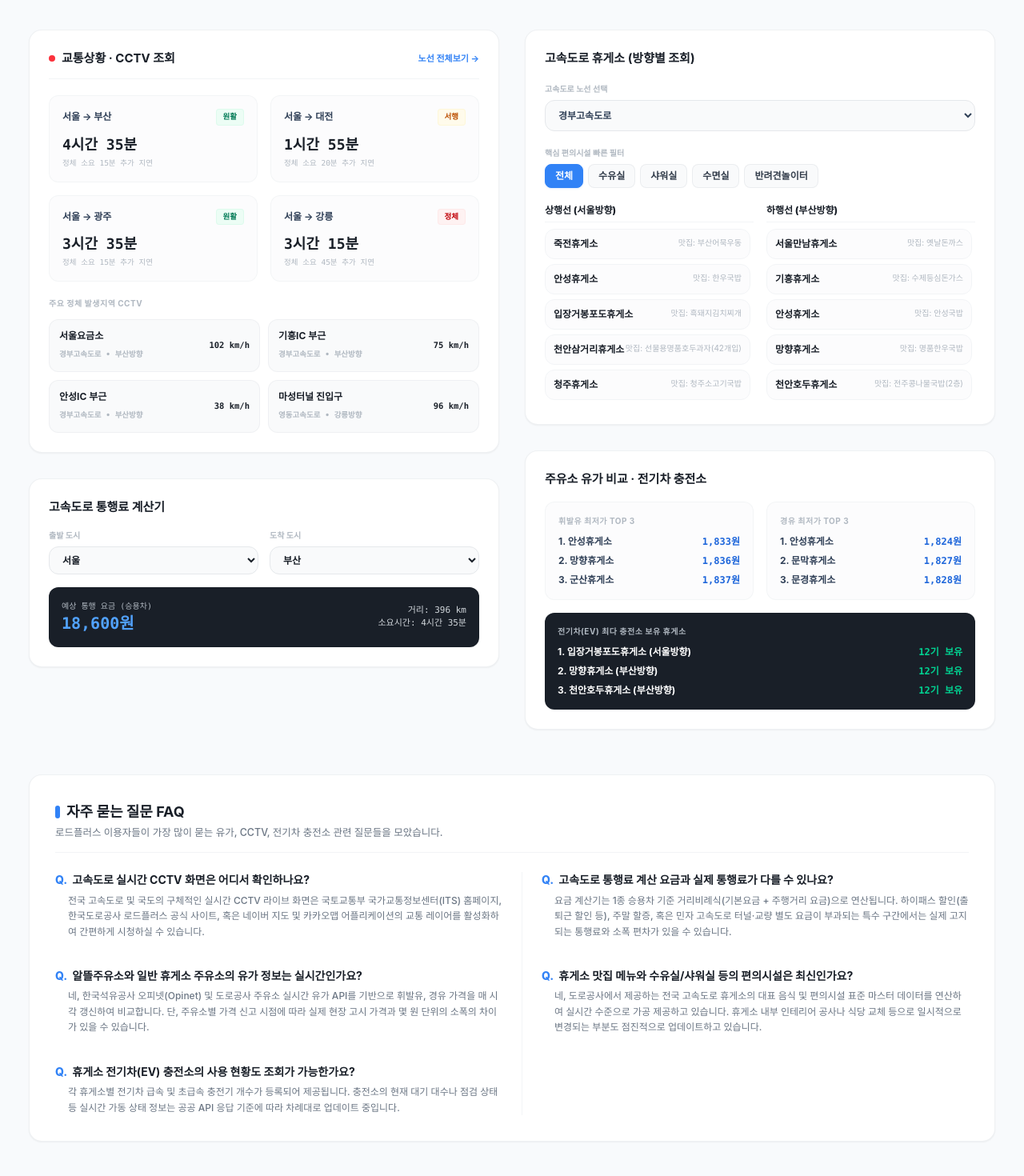
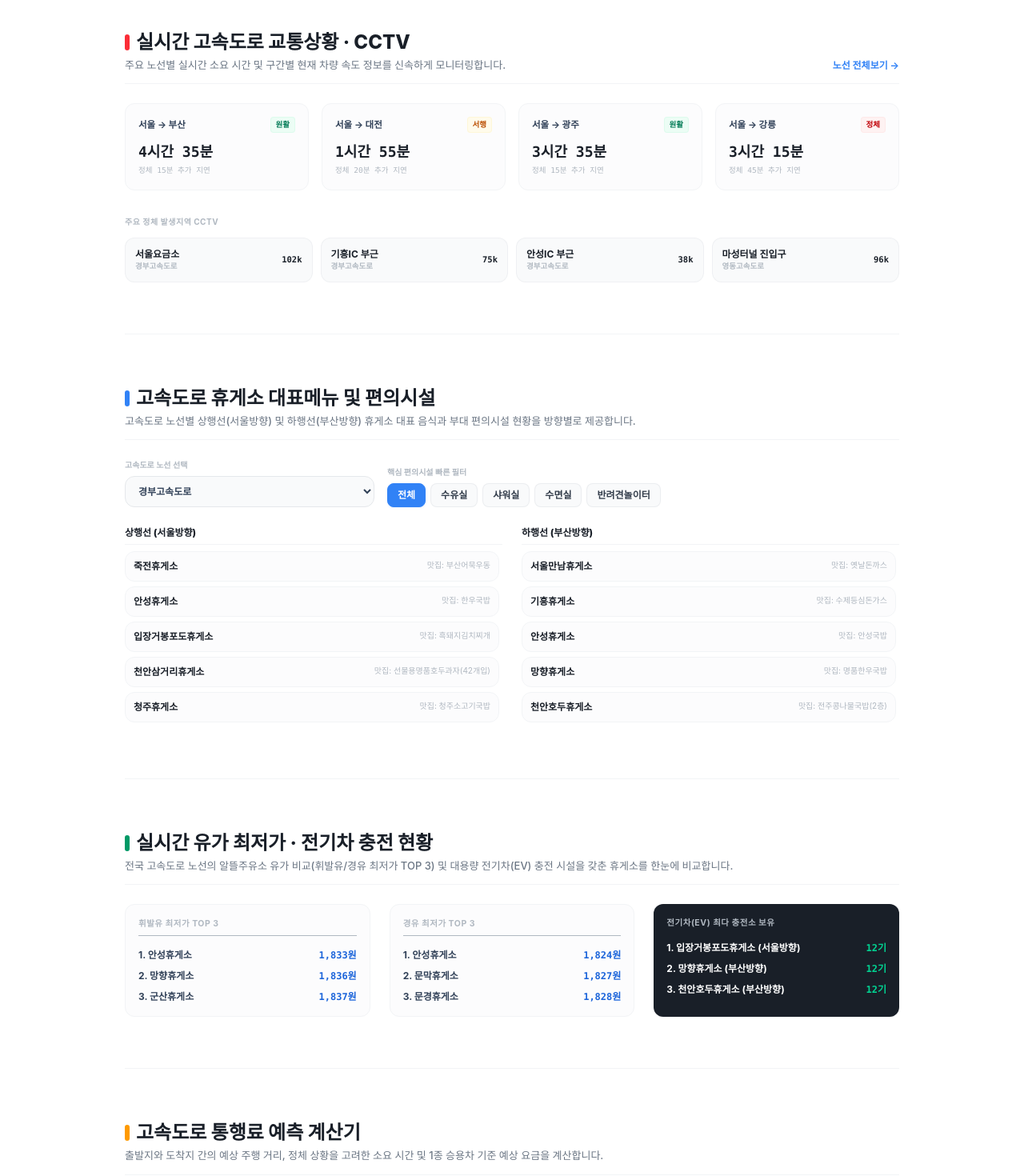
Before and after one commit to fnqlrtm123-code/highway-live, a Next.js app: page / in a window 1280 px wide. Shown: the part 420-1890 px from the top of the page at 80% size. Built offline with nearby package versions, Linux system fonts and the light colour scheme; a web font is replaced by a local one.

Commit message:
style: refactor home page layout to a clean flat vertical design without container boxes

```diff
--- a/src/components/HomeClient.tsx
+++ b/src/components/HomeClient.tsx
@@ -87,10 +87,10 @@ export default function HomeClient() {
     .slice(0, 3);
 
   return (
-    <main className="flex-grow bg-[#f8fafc] pb-24 font-sans text-slate-800">
+    <main className="flex-grow bg-white pb-24 font-sans text-slate-800">
       {/* 1. 상단 문제 해결형 통합 검색창 */}
-      <section className="bg-gradient-to-b from-blue-50/60 via-slate-50/20 to-[#f8fafc] py-16 border-b border-slate-200/50">
-        <div className="mx-auto max-w-[1240px] px-4 text-center space-y-6">
+      <section className="bg-gradient-to-b from-blue-50/60 via-slate-50/20 to-white py-16 border-b border-slate-200/50">
+        <div className="mx-auto max-w-[1000px] px-4 text-center space-y-6">
           <div className="space-y-3">
             <div className="inline-flex items-center gap-1.5 bg-blue-50 text-blue-700 px-3 py-1 rounded-full text-[10.5px] font-bold">
               <span className="relative flex h-1.5 w-1.5">
@@ -156,35 +156,35 @@ export default function HomeClient() {
       </section>
 
       {/* 애드센스 */}
-      <div className="max-w-[1240px] mx-auto px-4 mt-8">
+      <div className="max-w-[1000px] mx-auto px-4 mt-8">
         <AdSense slot="1122334455" />
       </div>
 
-      {/* 2. 메인 4대 카테고리 구성 영역 */}
-      <div className="max-w-[1240px] mx-auto px-4 mt-6 md:mt-10 grid grid-cols-1 lg:grid-cols-12 gap-6 md:gap-8 items-start">
+      {/* 2. 메인 4대 섹션 영역 (세로열로 배치하여 컨테이너 없이 직관적으로 구성) */}
+      <div className="max-w-[1000px] mx-auto px-4 mt-10 space-y-12 md:space-y-16">
 
-        {/* ==========================================
-            좌측: [1] 교통상황·CCTV + [4] 고속도로 통행료
-           ========================================== */}
-        <section className="lg:col-span-6 space-y-8">
-
-          {/* [Pillar 1] 교통상황·CCTV */}
-          <div className="bg-white border border-slate-200/60 rounded-2xl p-5 md:p-6 shadow-xs space-y-5">
-            <div className="flex justify-between items-center border-b pb-3.5 border-slate-100">
-              <div className="flex items-center gap-2">
-                <span className="w-2 h-2 rounded-full bg-red-500 animate-pulse"></span>
-                <h2 className="text-[15px] font-bold text-slate-900">교통상황 &middot; CCTV 조회</h2>
+        {/* [섹션 1] 교통상황 & CCTV 조회 */}
+        <section className="space-y-6">
+          <div className="flex justify-between items-end border-b pb-3.5 border-slate-100">
+            <div>
+              <h2 className="text-xl md:text-2xl font-extrabold text-slate-900 flex items-center gap-2">
+                <span className="w-1.5 h-5 bg-red-500 rounded-full inline-block animate-pulse"></span>
+                실시간 고속도로 교통상황 &middot; CCTV
+              </h2>
+              <p className="text-xs md:text-[13px] text-slate-500 font-medium mt-1">
+                주요 노선별 실시간 소요 시간 및 구간별 현재 차량 속도 정보를 신속하게 모니터링합니다.
+              </p>
             </div>
-              <a href="/traffic" className="text-[11px] font-bold text-blue-600 hover:text-blue-700">노선 전체보기 &rarr;</a>
+            <a href="/traffic" className="text-xs font-bold text-blue-600 hover:text-blue-700 shrink-0">노선 전체보기 &rarr;</a>
           </div>
 
           {/* 주요 도시 간 소요 시간 현황 */}
-            <div className="grid grid-cols-1 sm:grid-cols-2 gap-3 md:gap-4">
+          <div className="grid grid-cols-2 sm:grid-cols-4 gap-3 md:gap-4">
             {travelTimes.slice(0, 4).map((t, idx) => (
-                <div key={idx} className="p-4 bg-slate-50/50 border border-slate-100/80 rounded-xl flex flex-col justify-between space-y-2.5 transition-all hover:border-slate-200">
+              <div key={idx} className="p-4 bg-slate-50/50 border border-slate-100 rounded-xl flex flex-col justify-between space-y-2.5 transition-all hover:border-slate-200">
                 <div className="flex justify-between items-center">
-                    <span className="text-xs font-bold text-slate-700">{t.from} &rarr; {t.to}</span>
-                    <span className={`text-[9.5px] font-bold px-2 py-0.5 rounded ${
+                  <span className="text-[11.5px] font-bold text-slate-700">{t.from} &rarr; {t.to}</span>
+                  <span className={`text-[9.5px] font-bold px-1.5 py-0.5 rounded ${
                     t.status === 'smooth' ? 'bg-emerald-50 text-emerald-700 border border-emerald-100/50' :
                     t.status === 'slow' ? 'bg-amber-50 text-amber-700 border border-amber-100/50' :
                     'bg-red-50 text-red-700 border border-red-100/50'
@@ -193,28 +193,28 @@ export default function HomeClient() {
                   </span>
                 </div>
                 <div>
-                    <span className="text-lg font-extrabold text-slate-900 font-mono">{Math.floor(t.currentTimeMin / 60)}시간 {t.currentTimeMin % 60}분</span>
-                    <p className="text-[9.5px] text-slate-400 font-mono mt-0.5">정체 소요 {t.currentTimeMin - t.normalTimeMin}분 추가 지연</p>
+                  <span className="text-base md:text-lg font-extrabold text-slate-900 font-mono">{Math.floor(t.currentTimeMin / 60)}시간 {t.currentTimeMin % 60}분</span>
+                  <p className="text-[9.5px] text-slate-400 font-mono mt-0.5">정체 {t.currentTimeMin - t.normalTimeMin}분 추가 지연</p>
                 </div>
               </div>
             ))}
           </div>
 
           {/* 실시간 주요 CCTV 포인트 */}
-            <div className="space-y-3">
+          <div className="space-y-3 pt-2">
             <span className="text-[10px] font-bold text-slate-400 block uppercase tracking-wider">주요 정체 발생지역 CCTV</span>
-              <div className="grid grid-cols-1 sm:grid-cols-2 gap-2.5">
+            <div className="grid grid-cols-2 sm:grid-cols-4 gap-2.5">
               {cctvPoints.slice(0, 4).map(c => (
                 <button
                   key={c.id}
                   onClick={() => setActiveCctv(c)}
                   className="p-3 bg-slate-50 hover:bg-slate-100/75 border border-slate-200/50 text-slate-800 rounded-xl text-left flex justify-between items-center transition-all cursor-pointer hover:border-slate-300"
                 >
-                    <div>
-                      <span className="text-xs font-bold block text-slate-800">{c.name}</span>
-                      <span className="text-[9.5px] text-slate-400 font-semibold font-mono">{c.highwayName} &bull; {c.direction}</span>
+                  <div className="min-w-0 pr-1">
+                    <span className="text-xs font-bold block text-slate-850 truncate">{c.name}</span>
+                    <span className="text-[9.5px] text-slate-400 font-semibold font-mono truncate block">{c.highwayName}</span>
                   </div>
-                    <span className="text-[10.5px] font-extrabold font-mono text-red-550">{c.currentSpeed} km/h</span>
+                  <span className="text-[10.5px] font-extrabold font-mono text-red-550 shrink-0">{c.currentSpeed}k</span>
                 </button>
               ))}
             </div>
@@ -235,75 +235,26 @@ export default function HomeClient() {
               />
             </div>
           )}
+        </section>
+
+        <hr className="border-slate-100" />
+
+        {/* [섹션 2] 고속도로 휴게소 (방향별 조회) */}
+        <section className="space-y-6">
+          <div className="border-b pb-3.5 border-slate-100">
+            <h2 className="text-xl md:text-2xl font-extrabold text-slate-900 flex items-center gap-2">
+              <span className="w-1.5 h-5 bg-blue-600 rounded-full inline-block"></span>
+              고속도로 휴게소 대표메뉴 및 편의시설
+            </h2>
+            <p className="text-xs md:text-[13px] text-slate-500 font-medium mt-1">
+              고속도로 노선별 상행선(서울방향) 및 하행선(부산방향) 휴게소 대표 음식과 부대 편의시설 현황을 방향별로 제공합니다.
+            </p>
           </div>
 
-          {/* [Pillar 4] 고속도로 통행료 계산기 */}
-          <div className="bg-white border border-slate-200/60 rounded-2xl p-5 md:p-6 shadow-xs space-y-4">
-            <div>
-              <h2 className="text-[15px] font-bold text-slate-900">고속도로 통행료 계산기</h2>
-            </div>
-
-            <div className="grid grid-cols-2 gap-3.5">
-              <div>
-                <label className="text-[10px] font-bold text-slate-400 block mb-1.5">출발 도시</label>
-                <select
-                  value={tollFrom}
-                  onChange={(e) => { setTollFrom(e.target.value); calculateToll(e.target.value, tollTo); }}
-                  className="w-full px-3 py-2 text-xs rounded-xl border border-slate-200 bg-slate-50 font-bold focus:outline-none focus:border-blue-500 cursor-pointer"
-                >
-                  <option value="서울">서울</option>
-                  <option value="부산">부산</option>
-                  <option value="광주">광주</option>
-                  <option value="대전">대전</option>
-                  <option value="강릉">강릉</option>
-                </select>
-              </div>
-              <div>
-                <label className="text-[10px] font-bold text-slate-400 block mb-1.5">도착 도시</label>
-                <select
-                  value={tollTo}
-                  onChange={(e) => { setTollTo(e.target.value); calculateToll(tollFrom, e.target.value); }}
-                  className="w-full px-3 py-2 text-xs rounded-xl border border-slate-200 bg-slate-50 font-bold focus:outline-none focus:border-blue-500 cursor-pointer"
-                >
-                  <option value="부산">부산</option>
-                  <option value="서울">서울</option>
-                  <option value="광주">광주</option>
-                  <option value="대전">대전</option>
-                  <option value="강릉">강릉</option>
-                </select>
-              </div>
-            </div>
-
-            {tollResult && (
-              <div className="p-4 bg-slate-900 text-white rounded-xl flex justify-between items-center font-mono">
-                <div>
-                  <span className="text-[10px] text-slate-400 block">예상 통행 요금 (승용차)</span>
-                  <span className="text-xl font-black text-blue-400">{tollResult.price.toLocaleString()}원</span>
-                </div>
-                <div className="text-right text-[11px] text-slate-300">
-                  <p>거리: {tollResult.distanceKm} km</p>
-                  <p>소요시간: {tollResult.timeText}</p>
-                </div>
-              </div>
-            )}
-          </div>
-
-        </section>
-
-        {/* ==========================================
-            우측: [2] 고속도로 휴게소 (상행선/하행선) + [3] 주유소 전기차
-           ========================================== */}
-        <section className="lg:col-span-6 space-y-8">
-
-          {/* [Pillar 2] 고속도로 휴게소 (상행선·하행선 리스트 및 맛집) */}
-          <div className="bg-white border border-slate-200/60 rounded-2xl p-5 md:p-6 shadow-xs space-y-5">
-            <div>
-              <h2 className="text-[15px] font-bold text-slate-900">고속도로 휴게소 (방향별 조회)</h2>
-            </div>
-
+          <div className="grid grid-cols-1 md:grid-cols-12 gap-4 items-end">
             {/* 고속도로 노선 셀렉트 */}
-            <div>
-              <label className="text-[10px] font-bold text-slate-400 block mb-1.5">고속도로 노선 선택</label>
+            <div className="md:col-span-4 space-y-1.5">
+              <label className="text-[10px] font-bold text-slate-400 block">고속도로 노선 선택</label>
               <select
                 value={selectedRestHighway}
                 onChange={(e) => setSelectedRestHighway(e.target.value)}
@@ -319,7 +270,7 @@ export default function HomeClient() {
             </div>
 
             {/* 편의시설 검색 필터 */}
-            <div className="space-y-1.5">
+            <div className="md:col-span-8 space-y-1.5">
               <span className="text-[10px] font-bold text-slate-400 block">핵심 편의시설 빠른 필터</span>
               <div className="flex flex-wrap gap-1.5">
                 {['전체', '수유실', '샤워실', '수면실', '반려견놀이터'].map(fac => (
@@ -337,9 +288,10 @@ export default function HomeClient() {
                 ))}
               </div>
             </div>
+          </div>
 
           {/* 상행선 / 하행선 리스트 (구분 중요!) */}
-            <div className="grid grid-cols-1 sm:grid-cols-2 gap-4">
+          <div className="grid grid-cols-1 sm:grid-cols-2 gap-6">
 
             {/* 상행선 방향 */}
             <div className="space-y-2">
@@ -433,20 +385,27 @@ export default function HomeClient() {
               </a>
             </div>
           )}
+        </section>
 
+        <hr className="border-slate-100" />
+
+        {/* [섹션 3] 주유소 유가 비교 & 전기차 충전소 */}
+        <section className="space-y-6">
+          <div className="border-b pb-3.5 border-slate-100">
+            <h2 className="text-xl md:text-2xl font-extrabold text-slate-900 flex items-center gap-2">
+              <span className="w-1.5 h-5 bg-emerald-600 rounded-full inline-block"></span>
+              실시간 유가 최저가 &middot; 전기차 충전 현황
+            </h2>
+            <p className="text-xs md:text-[13px] text-slate-500 font-medium mt-1">
+              전국 고속도로 노선의 알뜰주유소 유가 비교(휘발유/경유 최저가 TOP 3) 및 대용량 전기차(EV) 충전 시설을 갖춘 휴게소를 한눈에 비교합니다.
+            </p>
           </div>
 
-          {/* [Pillar 3] 고속도로 주유소 전기차 충전소 */}
-          <div className="bg-white border border-slate-200/60 rounded-2xl p-5 md:p-6 shadow-xs space-y-4">
-            <div>
-              <h2 className="text-[15px] font-bold text-slate-900">주유소 유가 비교 &middot; 전기차 충전소</h2>
-            </div>
-
-            <div className="grid grid-cols-1 sm:grid-cols-2 gap-4">
+          <div className="grid grid-cols-1 md:grid-cols-3 gap-6">
             {/* 휘발유 최저가 랭킹 */}
-              <div className="space-y-2.5 bg-slate-50/50 p-4 border border-slate-100/80 rounded-xl">
-                <span className="text-[10px] font-bold text-slate-400 block uppercase tracking-wider">휘발유 최저가 TOP 3</span>
-                <div className="space-y-2">
+            <div className="space-y-2.5 bg-slate-50/50 p-4 border border-slate-100 rounded-xl">
+              <span className="text-[10.5px] font-bold text-slate-400 block uppercase tracking-wider border-b pb-1.5">휘발유 최저가 TOP 3</span>
+              <div className="space-y-2.5 pt-1.5">
                 {cheapestGasoline.map((g, idx) => (
                   <div key={idx} className="flex justify-between items-center text-xs font-bold text-slate-700">
                     <span>{idx+1}. {g.name}</span>
@@ -457,9 +416,9 @@ export default function HomeClient() {
             </div>
 
             {/* 경유 최저가 랭킹 */}
-              <div className="space-y-2.5 bg-slate-50/50 p-4 border border-slate-100/80 rounded-xl">
-                <span className="text-[10px] font-bold text-slate-400 block uppercase tracking-wider">경유 최저가 TOP 3</span>
-                <div className="space-y-2">
+            <div className="space-y-2.5 bg-slate-50/50 p-4 border border-slate-100 rounded-xl">
+              <span className="text-[10.5px] font-bold text-slate-400 block uppercase tracking-wider border-b pb-1.5">경유 최저가 TOP 3</span>
+              <div className="space-y-2.5 pt-1.5">
                 {cheapestDiesel.map((d, idx) => (
                   <div key={idx} className="flex justify-between items-center text-xs font-bold text-slate-700">
                     <span>{idx+1}. {d.name}</span>
@@ -468,40 +427,100 @@ export default function HomeClient() {
                 ))}
               </div>
             </div>
-            </div>
 
             {/* 전기차 충전소 순위 */}
-            <div className="p-4 bg-slate-900 text-white rounded-xl space-y-2.5">
-              <span className="text-[10px] font-bold text-slate-400 block uppercase tracking-wider">전기차(EV) 최다 충전소 보유 휴게소</span>
-              <div className="space-y-2">
+            <div className="p-4 bg-slate-900 text-white rounded-xl space-y-2.5 flex flex-col justify-between">
+              <div>
+                <span className="text-[10.5px] font-bold text-slate-400 block uppercase tracking-wider border-b border-slate-800 pb-1.5">전기차(EV) 최다 충전소 보유</span>
+                <div className="space-y-2.5 pt-2">
                   {topEvAreas.map((e, idx) => (
                     <div key={idx} className="flex justify-between items-center text-xs font-bold">
                       <span>{idx+1}. {e.name} ({e.directionName})</span>
-                    <span className="text-emerald-400 font-mono">{e.gasStation.evChargersCount}기 보유</span>
+                      <span className="text-emerald-400 font-mono">{e.gasStation.evChargersCount}기</span>
                     </div>
                   ))}
                 </div>
               </div>
             </div>
-
+          </div>
         </section>
 
+        <hr className="border-slate-100" />
+
+        {/* [섹션 4] 고속도로 통행료 계산기 */}
+        <section className="space-y-6">
+          <div className="border-b pb-3.5 border-slate-100">
+            <h2 className="text-xl md:text-2xl font-extrabold text-slate-900 flex items-center gap-2">
+              <span className="w-1.5 h-5 bg-amber-500 rounded-full inline-block"></span>
+              고속도로 통행료 예측 계산기
+            </h2>
+            <p className="text-xs md:text-[13px] text-slate-500 font-medium mt-1">
+              출발지와 도착지 간의 예상 주행 거리, 정체 상황을 고려한 소요 시간 및 1종 승용차 기준 예상 요금을 계산합니다.
+            </p>
           </div>
 
-      {/* 4. 자주 묻는 질문 FAQ (메인 하단) */}
-      <section className="max-w-[1240px] mx-auto px-4 mt-10 md:mt-14 mb-4">
-        <div className="bg-white border border-slate-200/60 rounded-2xl p-5 md:p-8 shadow-xs space-y-6">
+          <div className="grid grid-cols-1 md:grid-cols-12 gap-6 items-center bg-slate-50/50 border border-slate-100 rounded-2xl p-5 md:p-6">
+            <div className="md:col-span-8 grid grid-cols-2 gap-4">
+              <div>
+                <label className="text-[10px] font-bold text-slate-400 block mb-1.5">출발 도시</label>
+                <select
+                  value={tollFrom}
+                  onChange={(e) => { setTollFrom(e.target.value); calculateToll(e.target.value, tollTo); }}
+                  className="w-full px-3 py-2.5 text-xs rounded-xl border border-slate-200 bg-white font-bold focus:outline-none focus:border-blue-500 cursor-pointer"
+                >
+                  <option value="서울">서울</option>
+                  <option value="부산">부산</option>
+                  <option value="광주">광주</option>
+                  <option value="대전">대전</option>
+                  <option value="강릉">강릉</option>
+                </select>
+              </div>
+              <div>
+                <label className="text-[10px] font-bold text-slate-400 block mb-1.5">도착 도시</label>
+                <select
+                  value={tollTo}
+                  onChange={(e) => { setTollTo(e.target.value); calculateToll(tollFrom, e.target.value); }}
+                  className="w-full px-3 py-2.5 text-xs rounded-xl border border-slate-200 bg-white font-bold focus:outline-none focus:border-blue-500 cursor-pointer"
+                >
+                  <option value="부산">부산</option>
+                  <option value="서울">서울</option>
+                  <option value="광주">광주</option>
+                  <option value="대전">대전</option>
+                  <option value="강릉">강릉</option>
+                </select>
+              </div>
+            </div>
+
+            {tollResult && (
+              <div className="md:col-span-4 p-4 bg-slate-900 text-white rounded-xl flex justify-between items-center font-mono">
+                <div>
+                  <span className="text-[10px] text-slate-400 block">예상 통행 요금 (승용차)</span>
+                  <span className="text-xl font-black text-blue-400">{tollResult.price.toLocaleString()}원</span>
+                </div>
+                <div className="text-right text-[11px] text-slate-300">
+                  <p>거리: {tollResult.distanceKm} km</p>
+                  <p>시간: {tollResult.timeText}</p>
+                </div>
+              </div>
+            )}
+          </div>
+        </section>
+
+        <hr className="border-slate-100" />
+
+        {/* [섹션 5] 자주 묻는 질문 FAQ */}
+        <section className="space-y-6 pb-8">
           <div className="border-b pb-4 border-slate-100">
-            <h2 className="text-lg font-bold text-slate-900 flex items-center gap-2">
-              <span className="w-1.5 h-4 bg-blue-600 rounded-full inline-block"></span>
+            <h2 className="text-xl md:text-2xl font-extrabold text-slate-900 flex items-center gap-2">
+              <span className="w-1.5 h-5 bg-blue-600 rounded-full inline-block"></span>
               자주 묻는 질문 FAQ
             </h2>
-            <p className="text-slate-500 text-xs md:text-[12.5px] mt-1 font-medium">
+            <p className="text-slate-500 text-xs md:text-[13px] mt-1 font-medium">
               로드플러스 이용자들이 가장 많이 묻는 유가, CCTV, 전기차 충전소 관련 질문들을 모았습니다.
             </p>
           </div>
 
-          <div className="grid grid-cols-1 md:grid-cols-2 gap-6 divide-y md:divide-y-0 divide-slate-100">
+          <div className="grid grid-cols-1 md:grid-cols-2 gap-6 md:gap-8 divide-y md:divide-y-0 divide-slate-100">
             <div className="space-y-5">
               <div className="pt-4 first:pt-0 space-y-1.5">
                 <h3 className="font-bold text-slate-850 text-xs md:text-sm flex items-start gap-1.5 leading-snug">
@@ -550,14 +569,14 @@ export default function HomeClient() {
                   <span className="text-blue-600 font-extrabold shrink-0">Q.</span>
                   휴게소 맛집 메뉴와 수유실/샤워실 등의 편의시설은 최신인가요?
                 </h3>
-                <p className="text-slate-500 text-[11.5px] md:text-xs leading-relaxed pl-4 font-medium">
+                <p className="text-slate-550 text-[11.5px] md:text-xs leading-relaxed pl-4 font-medium">
                   네, 도로공사에서 제공하는 전국 고속도로 휴게소의 대표 음식 및 편의시설 표준 마스터 데이터를 연산하여 실시간 수준으로 가공 제공하고 있습니다. 휴게소 내부 인테리어 공사나 식당 교체 등으로 일시적으로 변경되는 부분도 점진적으로 업데이트하고 있습니다.
                 </p>
               </div>
             </div>
           </div>
+        </section>
       </div>
-      </section>
 
     </main>
   );
```
Lines whose indentation alone changed are shown as unchanged.
